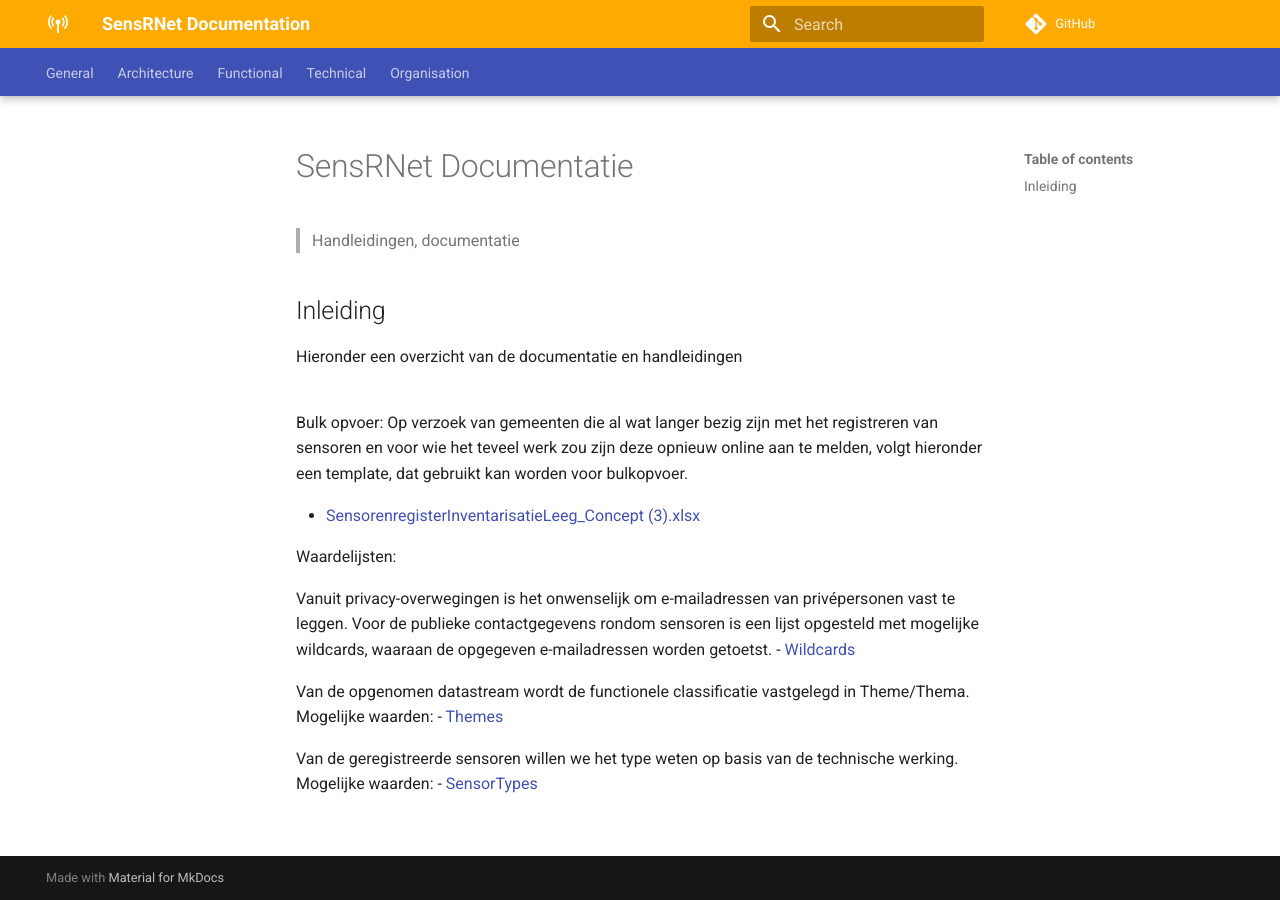
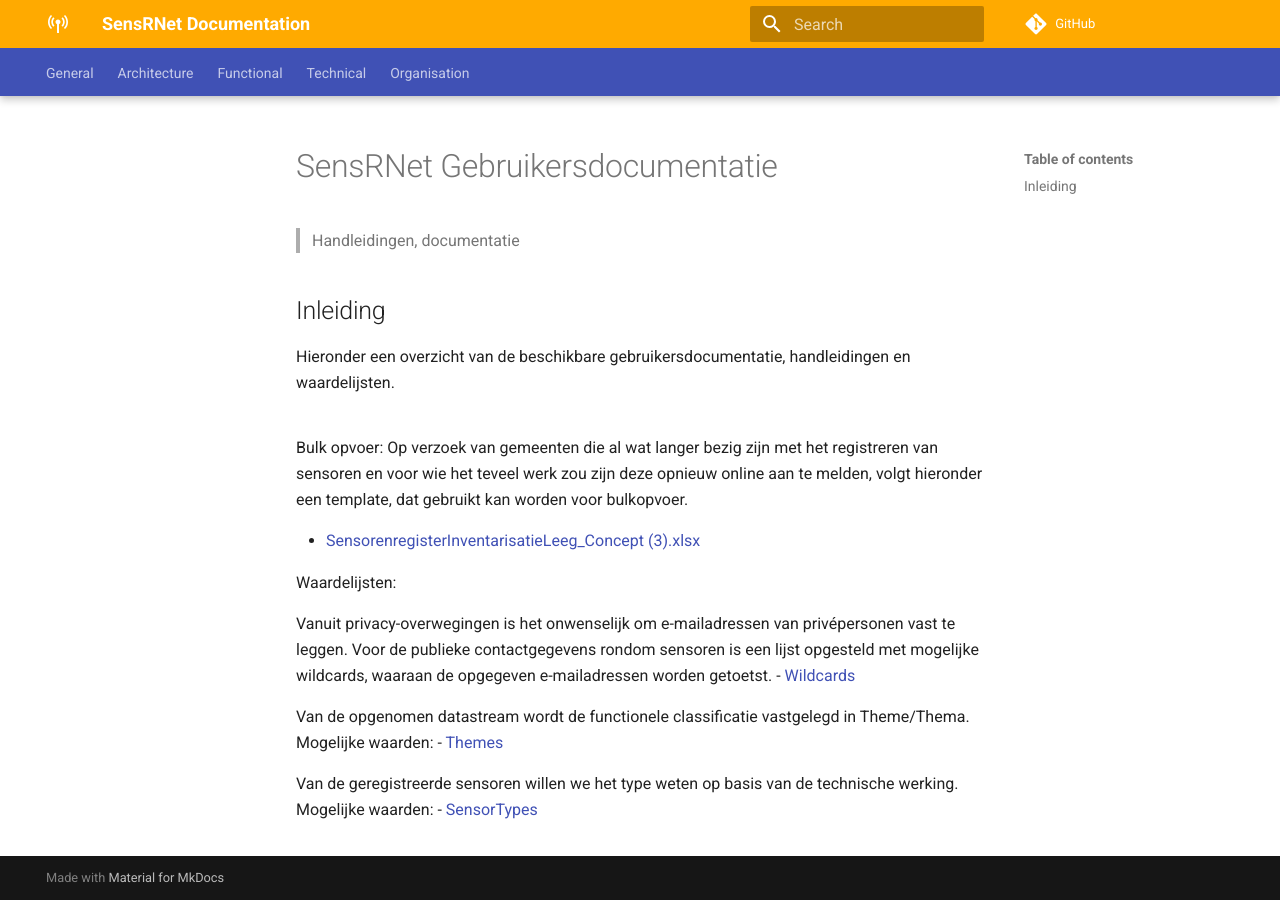
Before and after one commit to kadaster-labs/sensrnet-home, an MkDocs documentation site: the page built from docs/DocumentationNL.md, in a window 1280 px wide. Built offline with MkDocs 1.6.1 and Material for MkDocs 9.7.7, drawn with Linux system fonts in a browser that asks for light colours; comment, search, counter and statistics services are not loaded.

Commit message:
Update DocumentationNL.md

```diff
--- a/docs/DocumentationNL.md
+++ b/docs/DocumentationNL.md
@@ -1,8 +1,8 @@
-# SensRNet Documentatie
+# SensRNet Gebruikersdocumentatie
 > Handleidingen, documentatie
 
 ## Inleiding
-Hieronder een overzicht van de documentatie en handleidingen
+Hieronder een overzicht van de beschikbare gebruikersdocumentatie, handleidingen en waardelijsten.
 
 ##
 Bulk opvoer:
```
